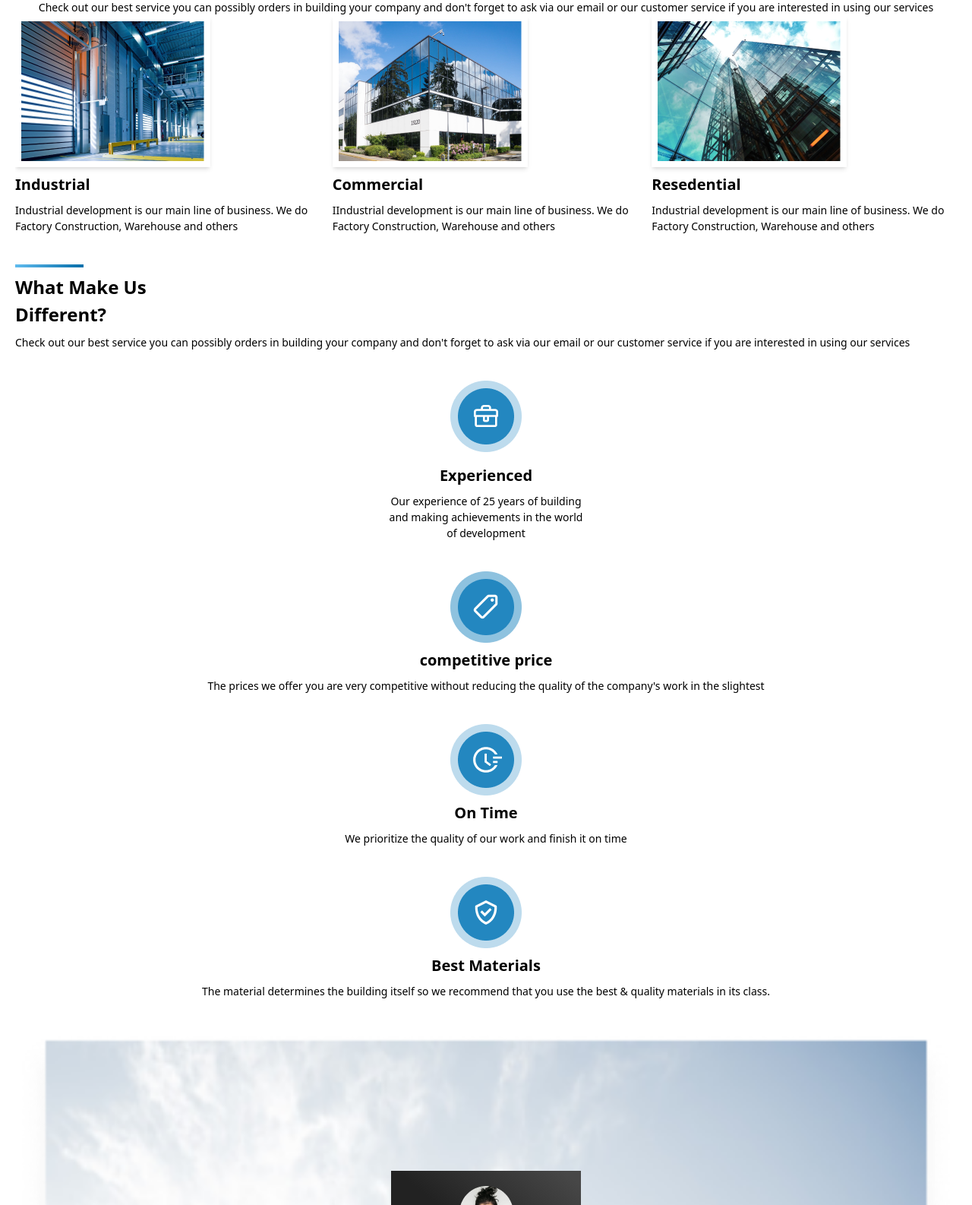
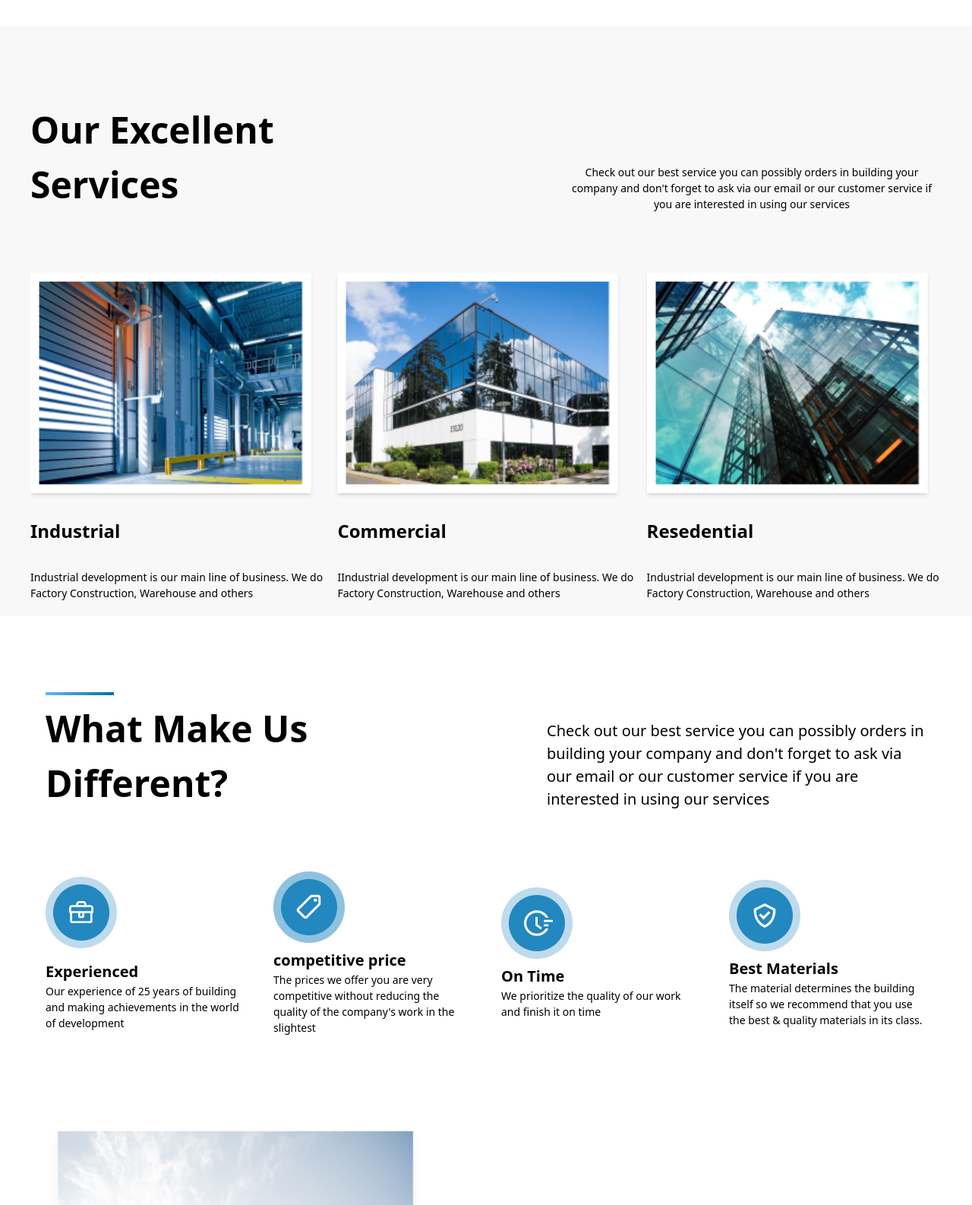
Before and after one commit to anish1711/real-estate-project, a website built with Vite: page index.html in a window 1280 px wide. Shown: the part 940-2526 px from the top of the page at 76% size. Built offline with nearby package versions, Linux system fonts and the light colour scheme.

Commit message:
18/08/2024 desktop 90% donne

```diff
--- a/index.html
+++ b/index.html
@@ -84,61 +84,63 @@
        </section>
       <!-- Stat Section end -->
        <!-- Brand Logo start -->
-        <section class="h-[100px] flex gap-4 items-center overflow-x-auto p-5 overflow-hidden">
+        <section class="h-[100px] flex gap-4 items-center overflow-x-auto p-5 overflow-hidden md:max-w-[1200px] md:mx-auto md:justify-between md:h-[200px] md:py-5">
           <div class="h-20 grid place-content-center min-w-[7.5rem] center ">
-            <img src="/Brand/logo_1.png" alt="">
+            <img src="/Brand/logo_1.png" alt="" class="md:min-w-[8rem]">
           </div>
           <div class="h-20 grid place-content-center min-w-[7.5rem] center ">
-            <img src="/Brand/logo_2.png" alt="">
+            <img src="/Brand/logo_2.png" alt="" class="md:min-w-[8rem]">
           </div>
           <div class="h-20 grid place-content-center min-w-[7.5rem] center ">
-            <img src="/Brand/logo_3.png" alt="">
+            <img src="/Brand/logo_3.png" alt="" class="md:min-w-[8rem]">
           </div>
           <div class="h-20 grid place-content-center min-w-[7.5rem] center ">
-            <img src="/Brand/logo_4.png" alt="">
+            <img src="/Brand/logo_4.png" alt="" class="md:min-w-[8rem]">
           </div>
           <div class="h-20 grid place-content-center min-w-[7.5rem] center ">
-            <img src="/Brand/logo_5.png" alt="">
+            <img src="/Brand/logo_5.png" alt="" class="md:min-w-[8rem]">
           </div>
 
         </section>
        <!-- Brand Logo End -->
         <!-- Services Start -->
-         <section class="p-5 overflow-hidden">
-          <div class="flex flex-col gap-2 text-center">
-            <h2 class="text-xl font-semibold text-black">Our Excellent Services</h2>
-            <p class="text-base text-black">Check out our best service you can possibly orders in building your
+         <section class="p-5  md:bg-[#f8f8f8]">
+          <div class="md:max-w-[1200px] md:mx-auto md:mt-20 ">
+          <div class="flex flex-col gap-2 text-center md:flex-row md:justify-between md:items-end">
+            <h2 class="text-xl font-semibold text-black md:text-4xl md:hidden">Our Excellent Services</h2>
+            <h2 class="text-xl font-semibold text-black md:text-4xl text-start md:block hidden">Our Excellent <br> Services</h2>
+            <p class="text-base text-black md:max-w-[500px]">Check out our best service you can possibly orders in building your
               company and don't forget to ask via our email or our customer service if
               you are interested in using our services</p>
           </div>
-          <div class=" flex gap-4 overflow-x-auto">
-            <div class="flex flex-col gap-2 min-w-[16.25rem]">
+          <div class=" flex gap-4 overflow-x-auto md:mt-20">
+            <div class="flex flex-col gap-2 min-w-[16.25rem] md:gap-8">
               <div>
-                <img src="/Services/services_2.png" alt="" class="shadow-md">
+                <img src="/Services/services_2.png" alt="" class="shadow-md md:w-[370px] md:h-[290px]" >
               </div>
-              <h3 class="text-lg font-semibold">Industrial</h3>
+              <h3 class="text-lg font-semibold md:text-xl">Industrial</h3>
               <p class="text-base">
                 Industrial development is our main
                 line of business. We do Factory
                 Construction, Warehouse and others
               </p>
             </div>
-            <div class="flex flex-col gap-2 min-w-[16.25rem]">
+            <div class="flex flex-col gap-2 min-w-[16.25rem] md:gap-8">
               <div>
-                <img src="/Services/services_1.png" alt="" class="shadow-md">
+                <img src="/Services/services_1.png" alt="" class="shadow-md md:w-[370px] md:h-[290px]">
               </div>
-              <h3 class="text-lg font-semibold">Commercial</h3>
+              <h3 class="text-lg font-semibold md:text-xl">Commercial</h3>
               <p class="text-base">
                 IIndustrial development is our main
                 line of business. We do Factory
                 Construction, Warehouse and others
               </p>
             </div>
-            <div class="flex flex-col gap-2 min-w-[16.25rem]">
+            <div class="flex flex-col gap-2 min-w-[16.25rem] md:gap-8">
               <div>
-                <img src="/Services/services_3.png" alt="" class="shadow-md">
+                <img src="/Services/services_3.png" alt="" class="shadow-md md:w-[370px] md:h-[290px]">
               </div>
-              <h3 class="text-lg font-semibold">Resedential</h3>
+              <h3 class="text-lg font-semibold md:text-xl">Resedential</h3>
               <p class="text-base">
                 Industrial development is our main
                 line of business. We do Factory
@@ -146,67 +148,79 @@
               </p>
             </div>
           </div>
+        </div>
          </section>
          <!--Services End -->
          <!-- What maked us start -->
-          <section class="p-5">
-            <div class="flex flex-col gap-2">
-              <div class="h-1 w-[90px] blue-grad-2"></div>
-              <h2 class="text-xl font-semibold text-black">What Make Us <br>
+          <section class="p-5 md:max-w-[1200px] md:mx-auto md:mt-20">
+
+            <div class="flex flex-col gap-2 ">
+              <div class="h-1 w-[90px] blue-grad-2 md:flex-row md:justify-between md:items-end"></div>
+              <div class="md:flex md:flex-row md:justify-between md:items-end">
+              <h2 class="text-xl font-semibold text-black md:text-4xl">What Make Us <br>
                 Different?</h2>
-              <p class="text-base text-black">Check out our best service you can possibly orders
+              <p class="text-base text-black md:max-w-[500px] md:text-lg md:items-center">Check out our best service you can possibly orders
                 in building your company and don't forget to ask via
                 our email or our customer service if you are interested in using our services</p>
-            </div>
+              </div>
+          </div>
 
-            <div class="flex flex-col items-center text-center mt-10 gap-10">
-              <div class=" items-center flex flex-col gap-2 min-w-[16.25rem] max-w-[14.625rem]">
-                <div>
+            <div class="flex flex-col items-center text-center mt-10 gap-10 md:flex-row md:mx-auto md:mt-20 ">
+              <div class=" items-center flex flex-col gap-2 min-w-[16.25rem] max-w-[14.625rem] md:items-start">
+                <div class="text-center">
                   <img src="/makesus/makes_us_1.png" alt="" class="">
                 </div>
+                <div class="md:text-start">
                 <h3 class="text-lg mt-2 font-semibold">Experienced</h3>
                 <p class="text-base">
                   Our experience of
                   25 years of building and making achievements in the world of development
                 </p>
               </div>
-              <div class="items-center flex flex-col gap-2 min-w-[16.25rem]">
-                <div>
+            </div>
+              <div class="items-center flex flex-col gap-2 min-w-[16.25rem] md:items-start">
+                <div class="text-center">
                   <img src="/makesus/makes_us_2.png" alt="" class="">
                 </div>
+                <div class="md:text-start">
                 <h3 class="text-lg font-semibold">competitive price</h3>
                 <p class="text-base">
                   The prices we offer you are very competitive
                   without reducing the quality of the company's work in the slightest
                 </p>
               </div>
-              <div class="items-center flex flex-col gap-2 min-w-[16.25rem]">
-                <div>
+            </div>
+              <div class="items-center flex flex-col gap-2 min-w-[16.25rem] md:items-start">
+                <div class="text-center">
                   <img src="/makesus/makes_us_3.png" alt="" class="">
                 </div>
+                <div class="md:text-start">
                 <h3 class="text-lg font-semibold">On Time</h3>
                 <p class="text-base">
                   We prioritize the quality of our work and finish it on time
                 </p>
               </div>
-              <div class="items-center flex flex-col gap-2 min-w-[16.25rem]">
+            </div>
+              <div class="items-center flex flex-col gap-2 min-w-[16.25rem] md:items-start">
                 <div>
                   <img src="/makesus/makes_us_4.png" alt="" class="">
                 </div>
+                <div class="md:text-start">
                 <h3 class="text-lg font-semibold">Best Materials</h3>
-                <p class="text-base">
+                <p class="text-base ">
                   The material determines the building itself so we
                   recommend that you use the best
                   & quality materials in its class.
                 </p>
               </div>
             </div>
+            </div>
           </section>
           <!--What Maked us end-->
           <!--our teams start -->
-          <section  class="p-5">
-           <div class="bg-team-bg-image h-[340px] bg-no-repeat bg-cover flex justify-center items-end mb-40">
-            <div class="black-grad h-[250px] w-[250px]  bg-team-avatar text-white  relative top-24 flex flex-col gap-2 p-5 items-center">
+          <section class="p-5 md:max-w-[1200px] md:mx-auto flex flex-col md:flex-row md:mt-20">
+           <div class="bg-team-bg-image h-[340px] bg-no-repeat bg-cover flex justify-center items-end mb-40 md:flex-1 md:mr-40 md:flex-col md:h-[500px]">
+            <div class="black-grad h-[250px] w-[250px]  bg-team-avatar text-white  relative top-24 flex flex-col gap-2 p-5 items-center md:top-0 md:-right-24 ">
              <div>
               <img src="/teams/team_avatar.png" alt="">
              </div>
@@ -216,7 +230,7 @@
             </div>
            </div>
 
-           <div class="flex flex-col gap-2">
+           <div class="flex flex-col gap-2 md:flex-1 md:justify-center">
             <h2 class="text-xl font-bold text-black">Meet and talk with <br>
               our best architecture</h2>
               <p class="text-base text-black">
@@ -232,23 +246,25 @@
           </section>
           <!-- our teams end -->
            <!-- our story section start -->
-            <section>
-              <div class="flex flex-col gap-2 min-w-[16.25rem] ">
+            <section class="p-5 md:flex-row md:max-w-[1200px] md:mx-auto ">
+              <div class="flex flex-col gap-2 min-w-[16.25rem] md:flex-row-reverse md:flex-1">
                 <div>
-                  <img src="/stroy_1.png" alt="" class="shadow-md w-full ">
+                  <img src="/stroy_1.png" alt="" class="shadow-md w-full md:max-w-[570px] md:border-8 md:border-white flex-1 ">
                 </div>
-                <h3 class="text-lg font-bold">Our Story <br> Who we are</h3>
-                <p class="text-base text-gray-500">
-                  Established in 1992, PT. Wahana Cipta operates as a General Contracting company with a footprint that we have planted throughout Indonesia. Initially, we focused on construction in the field of residential housing development in Jakarta.
-                  As the company grows, now we are present as a reliable...
-                </p>
+                <div class="flex flex-col gap-4 flex-1 md:gap-8">
+                  <h3 class="text-lg md:font-bold font-semibold  md:text-4xl">Our Story <br> Who we are</h3>
+                  <p class="text-base text-gray-500 md:max-w-[500px]">
+                    Established in 1992, PT. Wahana Cipta operates as a General Contracting company with a footprint that we have planted throughout Indonesia. Initially, we focused on construction in the field of residential housing development in Jakarta.
+                    As the company grows, now we are present as a reliable...
+                  </p>
+                  <button class="bg-[#0A72AD] text-white p-1 shadow-md self-start">See More</button>
 
-                <button class="bg-[#0A72AD] text-white p-1 shadow-md self-start">See More</button>
+                </div>
               </div>
             </section>
             <!-- our story section end -->
              <!-- news and update start-->
-              <section class="p-5 overflow-hidden md:max-w-[1200px] md:mx-auto ">
+              <section class="p-5 overflow-hidden md:max-w-[1200px] md:mx-auto md:mt-20">
                 <h2 class="text-[#242527] text-xl font-bold md:text-4xl">
                   News & Updates
                 </h2>
@@ -300,7 +316,7 @@ f resin... <span class="text-blue-700">Read more</span>
              <!-- news and update end-->
 
               <!-- project section start -->
-               <section class="p-5 flex flex-col gap-8 md:max-w[1200px] md:mx-auto">
+               <section class="p-5 flex flex-col gap-8 md:max-w[1200px] md:mx-auto md:mt-20">
                 <h2 class="text-[#242527] text-xl font-bold md:text-4xl">Our collection <br>
                 best project</h2>
 
@@ -367,7 +383,7 @@ f resin... <span class="text-blue-700">Read more</span>
 
                <!-- project section end -->
                 <!-- fotter section start -->
-                 <footer class="black-grad">
+                 <footer class="black-grad md:mt-20">
                  <div class=" p-5 text-white md:w-[1200px] md:mx-auto ">
                   <div class="flex flex-col md:flex-row md:gap-[140px] md:py-20 md:w-[1200px] md:mx-auto md:items-baseline">
                     <div class="flex flex-col gap-4 md:max-w-[550px] ">
```
